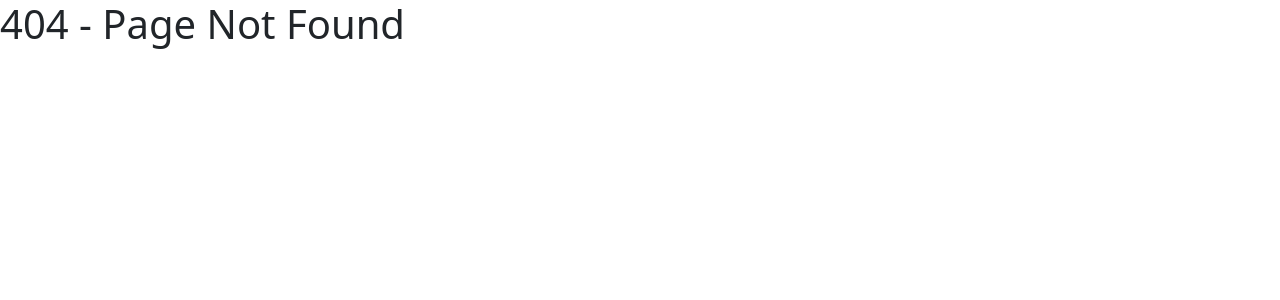
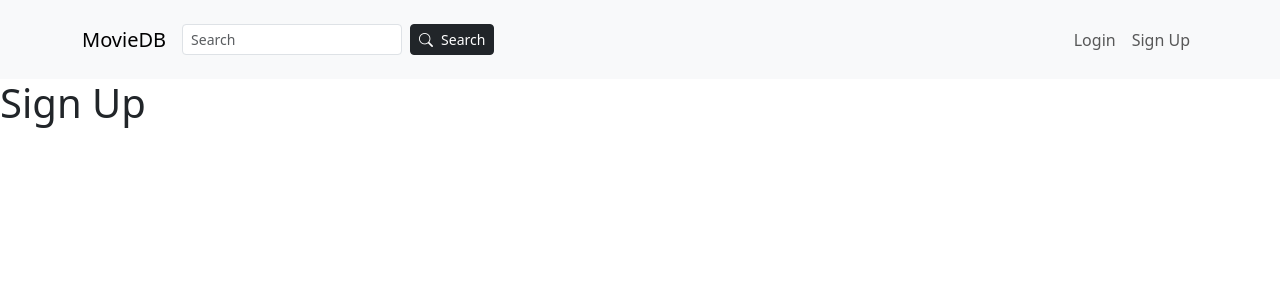
Before and after one commit to RUC-MSc-CS-CIT-2024/portfolio_subproject_3, a React (Vite) app in the folder src/frontend/: page /signup in a window 1280 px wide. Before the commit this address had no page. Shown: the top 300 px of the page. Built offline with nearby package versions, Linux system fonts and the light colour scheme.

Commit message:
feat: set up navigation bar component importet bootstrap icon libery and set up a layout around the route

```diff
--- a/src/frontend/package.json
+++ b/src/frontend/package.json
@@ -12,6 +12,7 @@
   },
   "dependencies": {
     "bootstrap": "^5.3.3",
+    "bootstrap-icons": "^1.11.3",
     "react": "^18.3.1",
     "react-bootstrap": "^2.10.5",
     "react-dom": "^18.3.1",
--- /dev/null
+++ b/src/frontend/src/components/Layout.jsx
@@ -0,0 +1,10 @@
+import NavBar from '@/components/NavBar';
+
+export default function Layout({ children }) {
+  return (
+    <>
+      <NavBar />
+      <main>{children}</main>
+    </>
+  );
+}
--- a/src/frontend/src/components/Navbar.jsx
+++ b/src/frontend/src/components/Navbar.jsx
@@ -0,0 +1,67 @@
+import Container from 'react-bootstrap/Container';
+import Nav from 'react-bootstrap/Nav';
+import Navbar from 'react-bootstrap/Navbar';
+import Form from 'react-bootstrap/Form';
+import FormControl from 'react-bootstrap/FormControl';
+import Button from 'react-bootstrap/Button';
+import { Link } from 'react-router-dom';
+import { useAuth } from '@/hooks/useAuth';
+import 'bootstrap-icons/font/bootstrap-icons.css';
+
+export default function NavBar({ username }) {
+  const { user } = useAuth();
+
+  return (
+    <Navbar expand="lg" className="bg-body-tertiary">
+      <Container>
+        <Navbar.Brand as={Link} to="/">
+          MovieDB
+        </Navbar.Brand>
+        <Navbar.Toggle aria-controls="basic-navbar-nav" />
+        <Navbar.Collapse id="basic-navbar-nav">
+          <Nav className="me-auto">
+            <Form className="d-flex my-3">
+              <FormControl
+                type="search"
+                placeholder="Search"
+                className="me-2"
+                aria-label="Search"
+                size="sm"
+              />
+              <Button variant="dark" size="sm">
+                <span className="d-flex gap-2">
+                  <i className="bi bi-search"></i> Search
+                </span>
+              </Button>
+            </Form>
+          </Nav>
+          {user ? (
+            <Nav className="ms-auto d-flex flex-column flex-lg-row gap-3">
+              <Nav.Link as={Link} to="/profile">
+                <span className="d-flex gap-2">
+                  <i className="bi bi-list-task"></i>
+                  Bookmarks
+                </span>
+              </Nav.Link>
+              <Nav.Link as={Link} to="/profile">
+                <span className="d-flex gap-2">
+                  <i className="bi bi-person-circle"></i>
+                  {username ? username : 'User'}
+                </span>
+              </Nav.Link>
+            </Nav>
+          ) : (
+            <Nav>
+              <Nav.Link as={Link} to="/">
+                Login
+              </Nav.Link>
+              <Nav.Link as={Link} to="/signup">
+                Sign Up
+              </Nav.Link>
+            </Nav>
+          )}
+        </Navbar.Collapse>
+      </Container>
+    </Navbar>
+  );
+}
--- a/src/frontend/src/pages/PagesData.jsx
+++ b/src/frontend/src/pages/PagesData.jsx
@@ -2,12 +2,18 @@ import HomePage from './HomePage';
 import NotFoundPage from './NotFoundPage';
 import ProfilePage from './ProfilePage';
 import PrivateRoute from '@/components/PrivateRoute';
+import SignUpPage from './SignUpPage';
 
 const PagesData = [
   {
     path: '/',
     element: <HomePage />,
     title: 'Home',
+  },
+  {
+    path: '/signup',
+    element: <SignUpPage />,
+    title: 'Sign Up',
   },
   {
     path: '/profile',
--- a/src/frontend/src/pages/Router.jsx
+++ b/src/frontend/src/pages/Router.jsx
@@ -1,10 +1,15 @@
 import { Route, Routes } from 'react-router-dom';
 import PagesData from './PagesData';
+import Layout from '@/components/Layout';
 
 export default function Router() {
   const pageRoutes = PagesData.map(({ path, title, element }) => {
-    return <Route key={title} path={`/${path}`} element={element} />;
+    return <Route key={title} path={path} element={element} />;
   });
 
-  return <Routes>{pageRoutes}</Routes>;
+  return (
+    <Layout>
+      <Routes>{pageRoutes}</Routes>
+    </Layout>
+  );
 }
--- /dev/null
+++ b/src/frontend/src/pages/SignUpPage.jsx
@@ -0,0 +1,7 @@
+export default function SignUpPage() {
+  return (
+    <div>
+      <h1>Sign Up</h1>
+    </div>
+  );
+}
```
Also changed, not shown: 1 other file (tests, documents, lock files or other folders).
